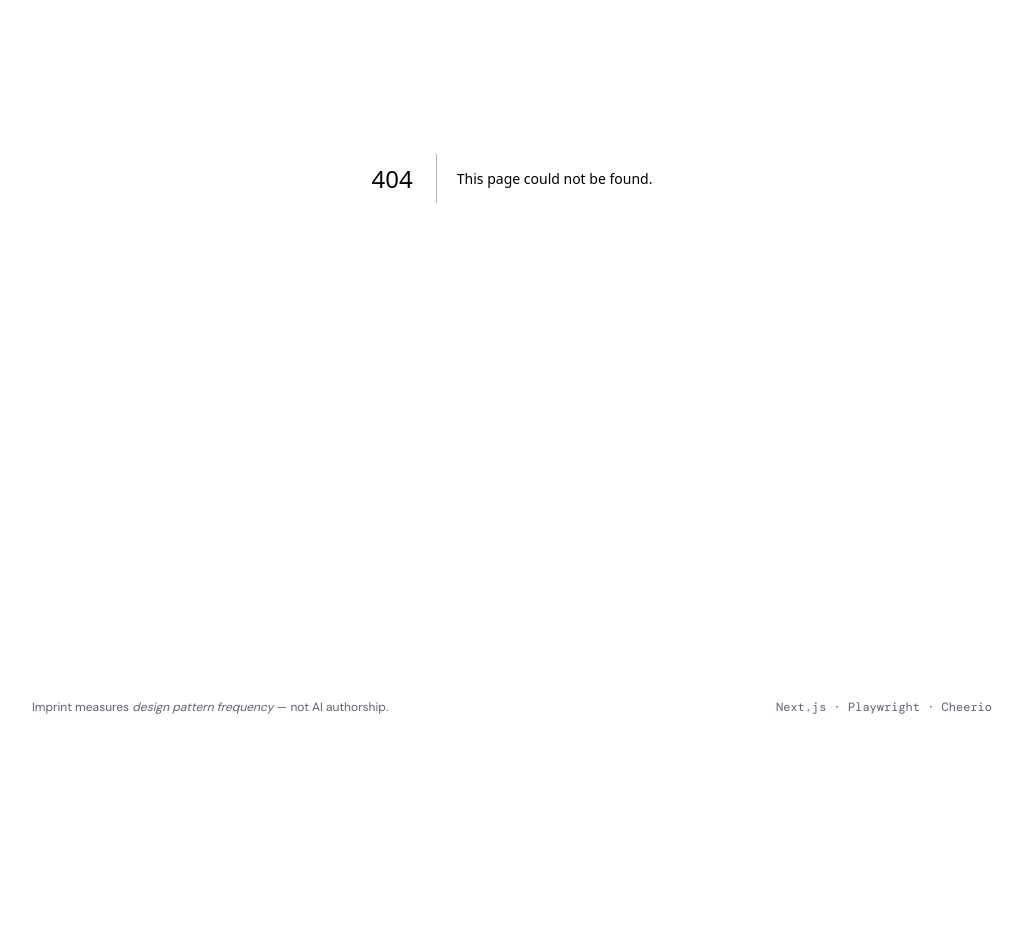
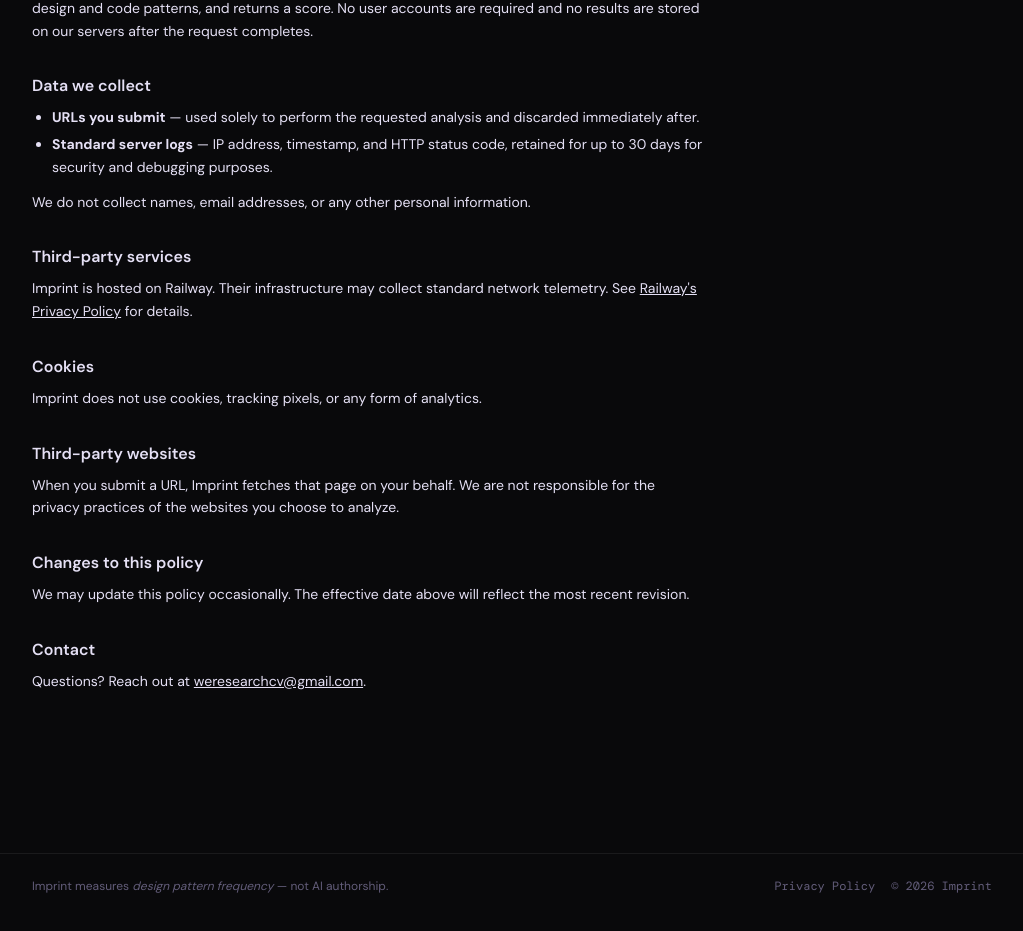
Before and after one commit to Mounil2005/imprint, a Next.js app: page /privacy in a window 1280 px wide. Before the commit this address had no page. Shown: the part 271-1202 px from the top of the page, without its empty margins (128-1151 px from the left). Before the commit the page ends 1026 px from the top, so only its background shows below. Built offline with nearby package versions, Linux system fonts and the light colour scheme; a web font is replaced by a local one.

Commit message:
Add privacy policy page and © 2026 footer

```diff
--- a/src/app/layout.tsx
+++ b/src/app/layout.tsx
@@ -58,9 +58,12 @@ export default function RootLayout({ children }: { children: React.ReactNode })
             <p>
               Imprint measures <em>design pattern frequency</em> — not AI authorship.
             </p>
-            <p style={{ fontFamily: 'var(--font-mono)' }}>
-              Next.js · Playwright · Cheerio
-            </p>
+            <div className="flex items-center gap-4" style={{ fontFamily: 'var(--font-mono)' }}>
+              <Link href="/privacy" className="hover:text-[var(--text)] transition-colors">
+                Privacy Policy
+              </Link>
+              <span>© 2026 Imprint</span>
+            </div>
           </div>
         </footer>
       </body>
--- /dev/null
+++ b/src/app/privacy/page.tsx
@@ -0,0 +1,101 @@
+import type { Metadata } from 'next';
+
+export const metadata: Metadata = {
+  title: 'Privacy Policy — Imprint',
+  description: 'Privacy policy for Imprint, the AI pattern scoring tool.',
+};
+
+export default function PrivacyPage() {
+  return (
+    <article className="py-16 max-w-2xl">
+      <h1 className="text-3xl font-bold mb-2" style={{ fontFamily: 'var(--font-display)' }}>
+        Privacy Policy
+      </h1>
+      <p className="text-xs text-[var(--muted)] mb-10">Effective date: January 1, 2026</p>
+
+      <div className="space-y-8 text-sm leading-relaxed text-[var(--text-secondary,var(--text))]">
+
+        <section>
+          <h2 className="font-semibold text-base mb-2">What Imprint does</h2>
+          <p>
+            Imprint crawls publicly accessible websites and GitHub repositories that you submit,
+            analyzes their design and code patterns, and returns a score. No user accounts are
+            required and no results are stored on our servers after the request completes.
+          </p>
+        </section>
+
+        <section>
+          <h2 className="font-semibold text-base mb-2">Data we collect</h2>
+          <ul className="list-disc pl-5 space-y-1">
+            <li>
+              <strong>URLs you submit</strong> — used solely to perform the requested analysis and
+              discarded immediately after.
+            </li>
+            <li>
+              <strong>Standard server logs</strong> — IP address, timestamp, and HTTP status code,
+              retained for up to 30 days for security and debugging purposes.
+            </li>
+          </ul>
+          <p className="mt-3">
+            We do not collect names, email addresses, or any other personal information.
+          </p>
+        </section>
+
+        <section>
+          <h2 className="font-semibold text-base mb-2">Third-party services</h2>
+          <p>
+            Imprint is hosted on Railway. Their infrastructure may collect standard network
+            telemetry. See{' '}
+            <a
+              href="https://railway.com/legal/privacy"
+              target="_blank"
+              rel="noopener noreferrer"
+              className="underline hover:opacity-70 transition-opacity"
+            >
+              Railway&apos;s Privacy Policy
+            </a>{' '}
+            for details.
+          </p>
+        </section>
+
+        <section>
+          <h2 className="font-semibold text-base mb-2">Cookies</h2>
+          <p>
+            Imprint does not use cookies, tracking pixels, or any form of analytics.
+          </p>
+        </section>
+
+        <section>
+          <h2 className="font-semibold text-base mb-2">Third-party websites</h2>
+          <p>
+            When you submit a URL, Imprint fetches that page on your behalf. We are not
+            responsible for the privacy practices of the websites you choose to analyze.
+          </p>
+        </section>
+
+        <section>
+          <h2 className="font-semibold text-base mb-2">Changes to this policy</h2>
+          <p>
+            We may update this policy occasionally. The effective date above will reflect the
+            most recent revision.
+          </p>
+        </section>
+
+        <section>
+          <h2 className="font-semibold text-base mb-2">Contact</h2>
+          <p>
+            Questions? Reach out at{' '}
+            <a
+              href="mailto:weresearchcv@gmail.com"
+              className="underline hover:opacity-70 transition-opacity"
+            >
+              weresearchcv@gmail.com
+            </a>
+            .
+          </p>
+        </section>
+
+      </div>
+    </article>
+  );
+}
```
